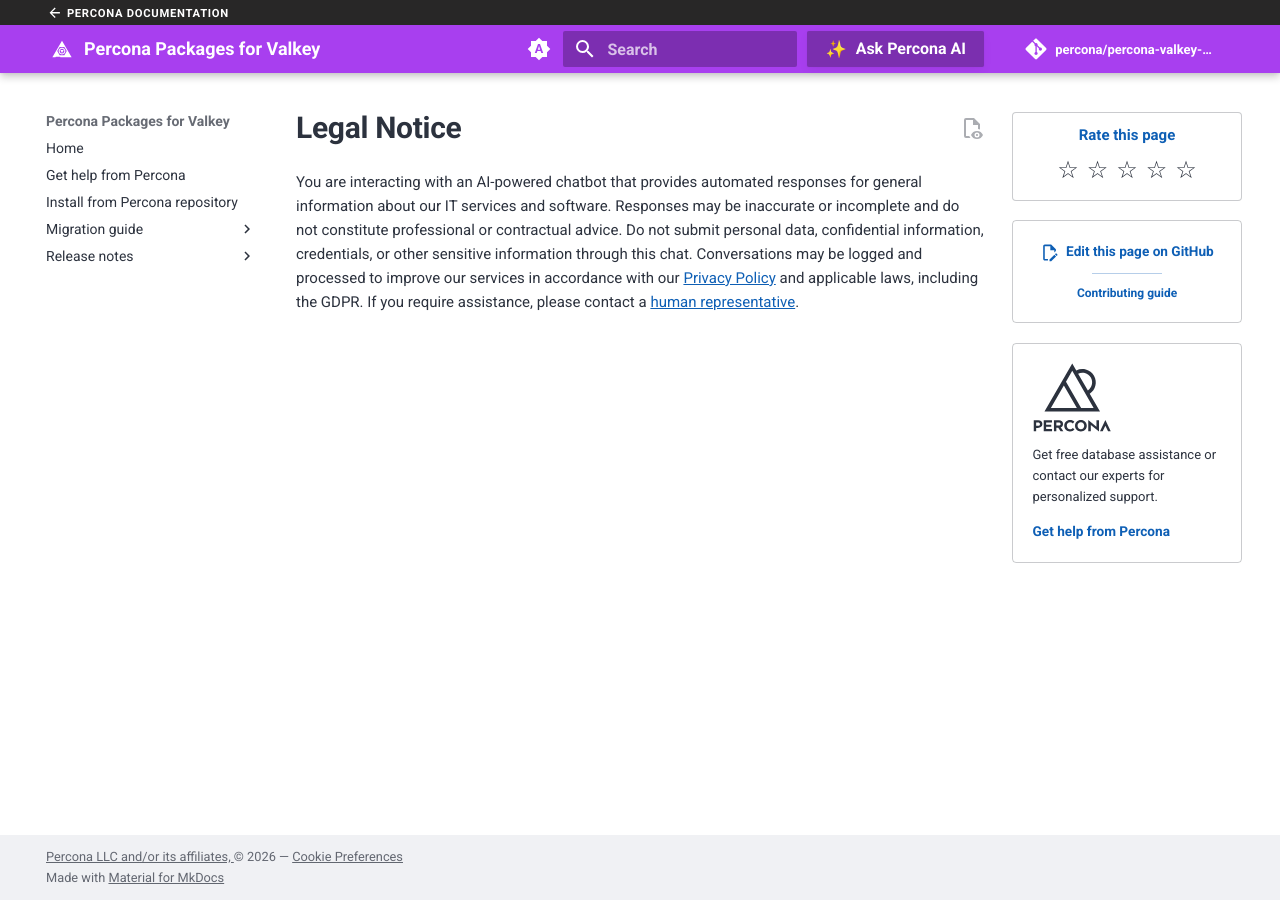
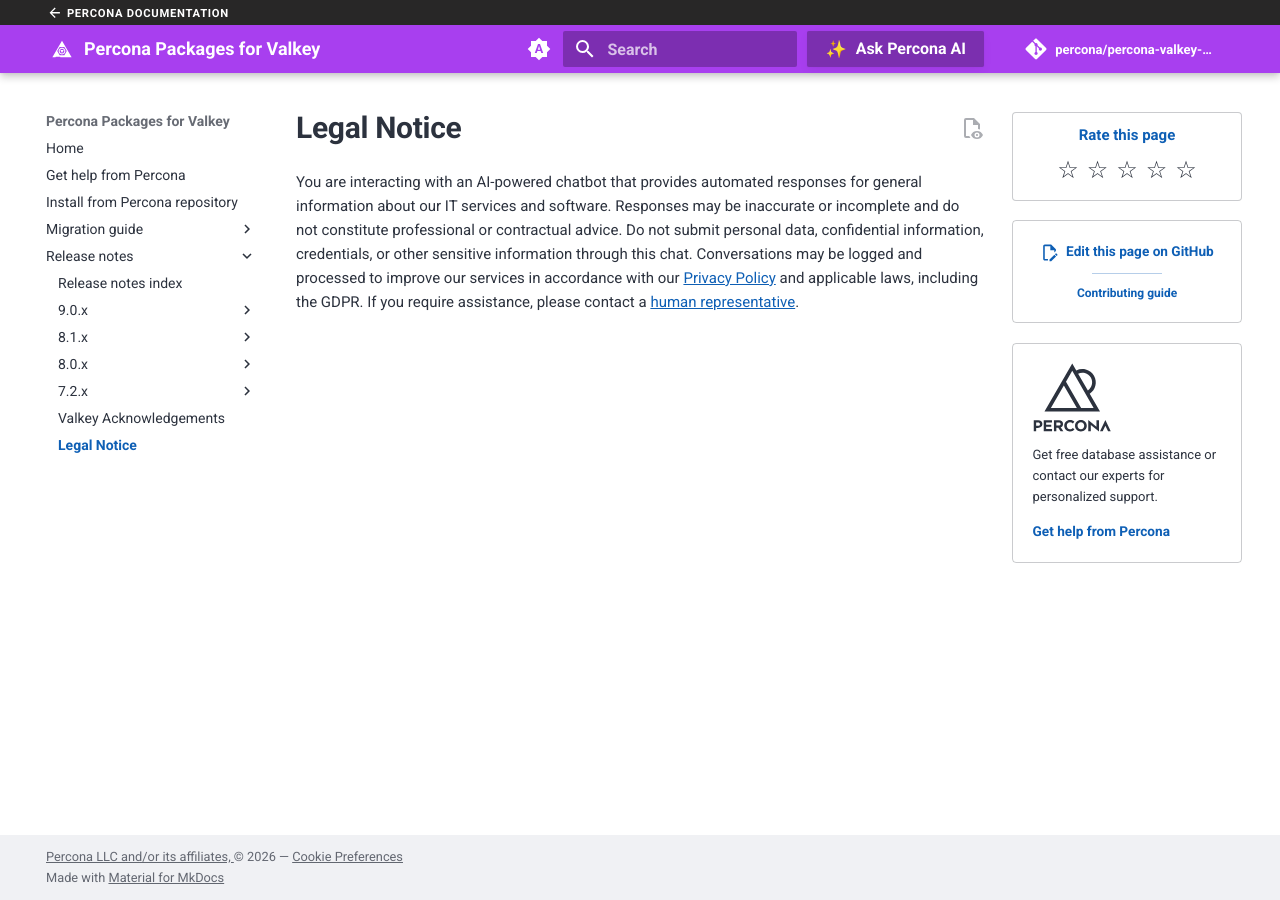
Before and after one commit to percona/percona-valkey-doc, an MkDocs documentation site: the page built from docs/legal-notice.md, in a window 1280 px wide. Built offline with MkDocs 1.6.1 and Material for MkDocs 9.7.7, drawn with Linux system fonts in a browser that asks for light colours; nearby versions of some CDN libraries; some web fonts are replaced; comment, search, counter and statistics services are not loaded.

Commit message:
Update mkdocs.yml

```diff
--- a/mkdocs.yml
+++ b/mkdocs.yml
@@ -185,3 +185,4 @@ nav:
       - "7.2.5 RC1": release-notes/7.2.5-rc1.md
       - "7.2.4 RC1": release-notes/7.2.4.md
     - release-notes/acknowledgements.md
+    - legal-notice.md
```
